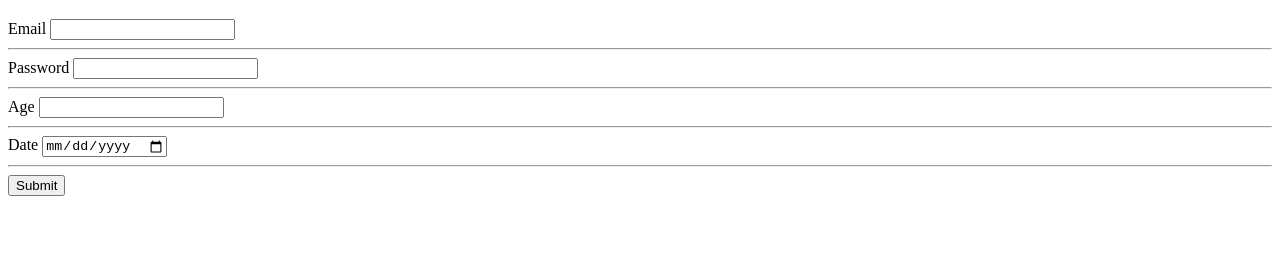
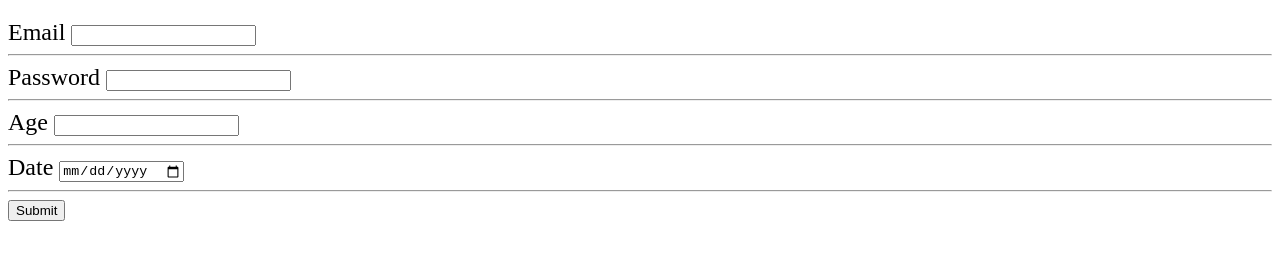
Before and after one commit to jkabuika/first-github-project, a plain HTML site: page login.html in a window 1280 px wide. Shown: the part 65-324 px from the top of the page. Drawn offline with Linux system fonts and the light colour scheme.

Commit message:
more css login page

```diff
--- a/login.css
+++ b/login.css
@@ -11,3 +11,9 @@ h1 {
 h2 {
 color: #242424;
 }
+
+/* LOGIN CONTENT */
+
+div {
+    font-size: 24px;
+}
```
